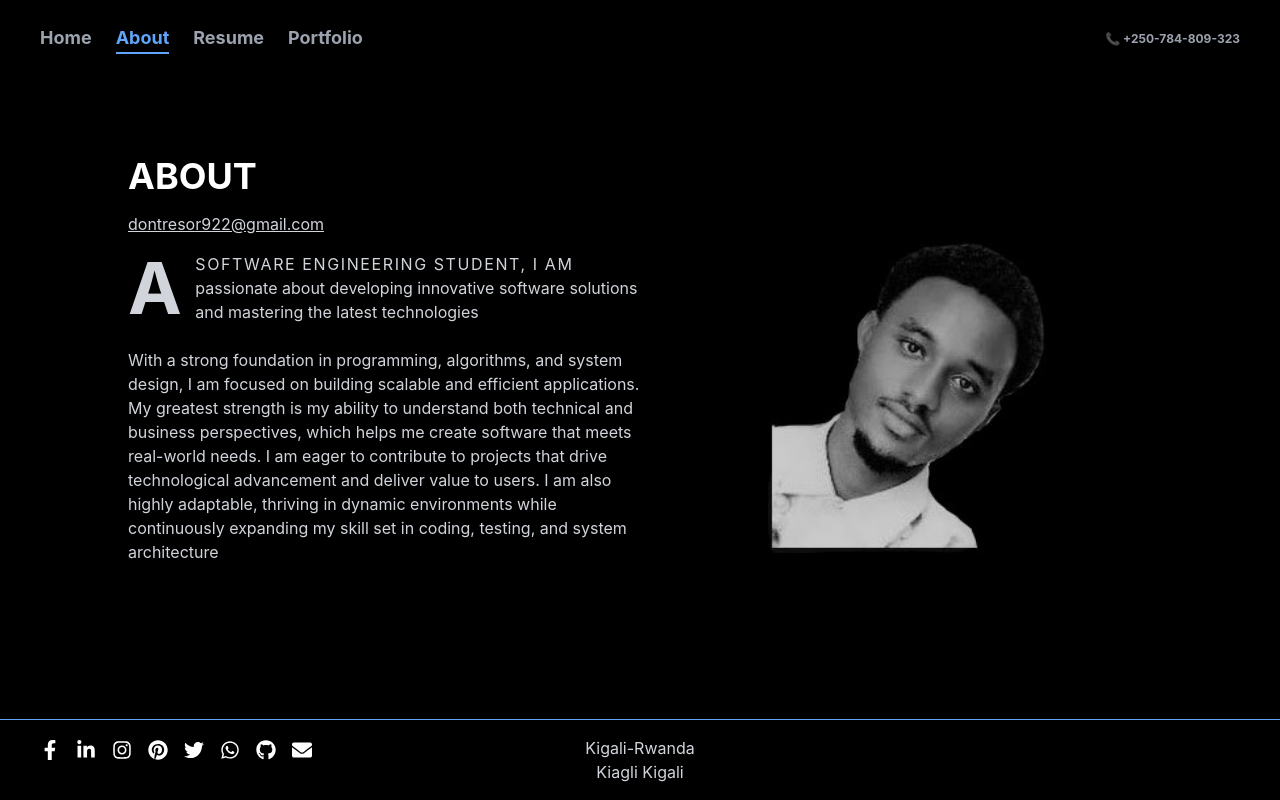
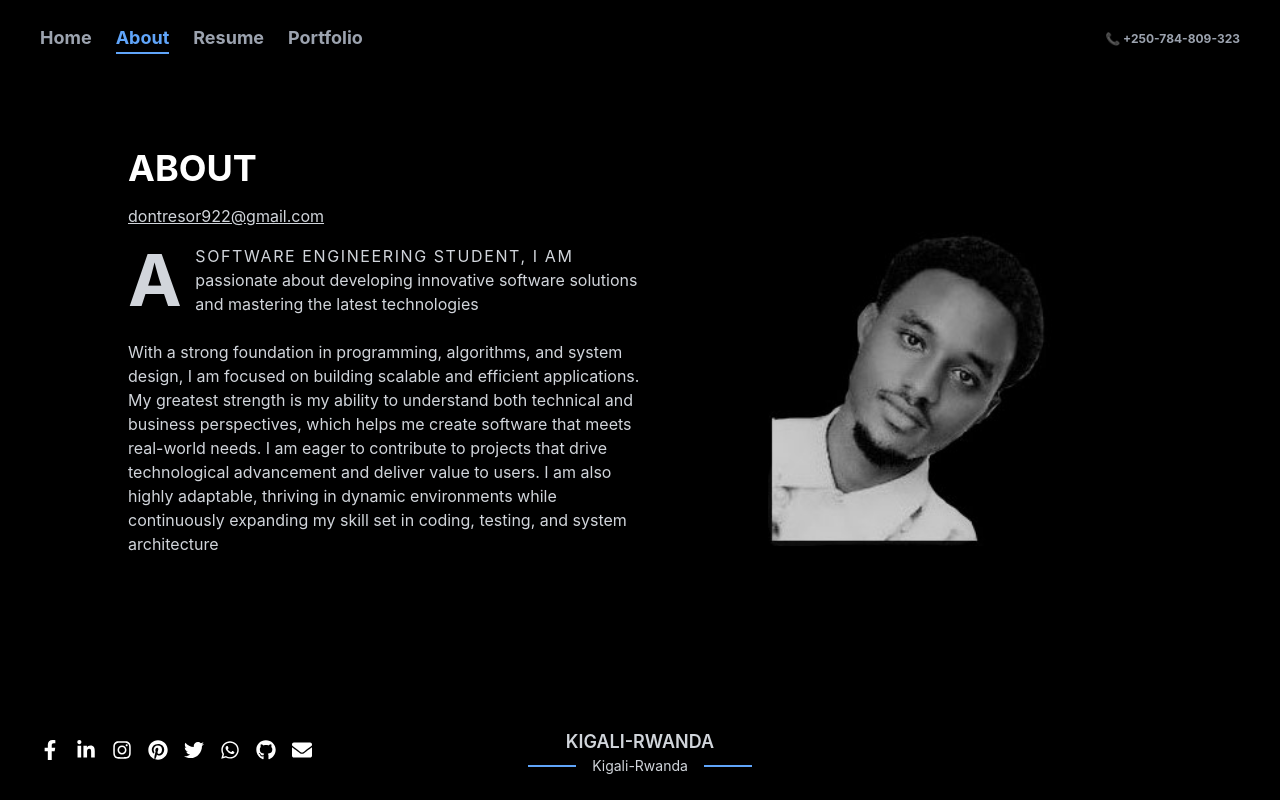
Before and after one commit to Don-tresor05/My-portfolio, a React (Create React App) app: page /about in a window 1280 px wide. Built offline with nearby package versions, Linux system fonts and the light colour scheme.

Commit message:
some updates

```diff
--- a/src/components/AboutPage.jsx
+++ b/src/components/AboutPage.jsx
@@ -84,10 +84,16 @@ const AboutPage = () => {
 
 
 
-      <footer className="w-full text-center py-4 border-t border-blue-400">
-        <p className="text-gray-300">Kigali-Rwanda</p>
-        <p className="text-gray-300">Kiagli Kigali</p>
-      </footer>
+      <footer className="bg-black text-gray-300 py-6">
+      <div className="text-center">
+        <p className="text-lg font-semibold">KIGALI-RWANDA</p>
+        <div className="flex items-center justify-center space-x-4">
+          <span className="w-12 h-0.5 bg-blue-400"></span>
+          <p className="text-sm">Kigali-Rwanda</p>
+          <span className="w-12 h-0.5 bg-blue-400"></span>
+        </div>
+      </div>
+    </footer>
     </div>
   );
 };
```
